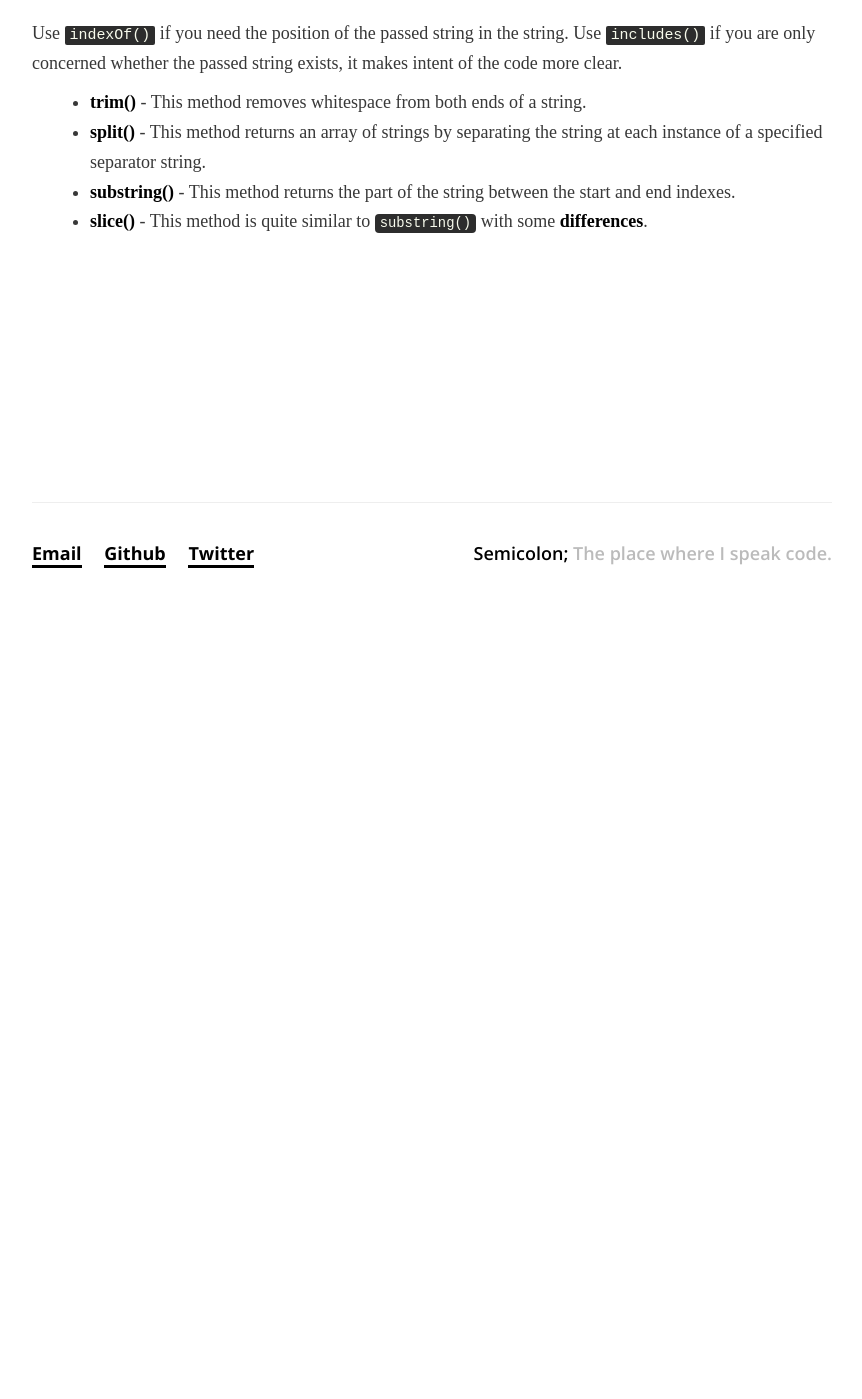
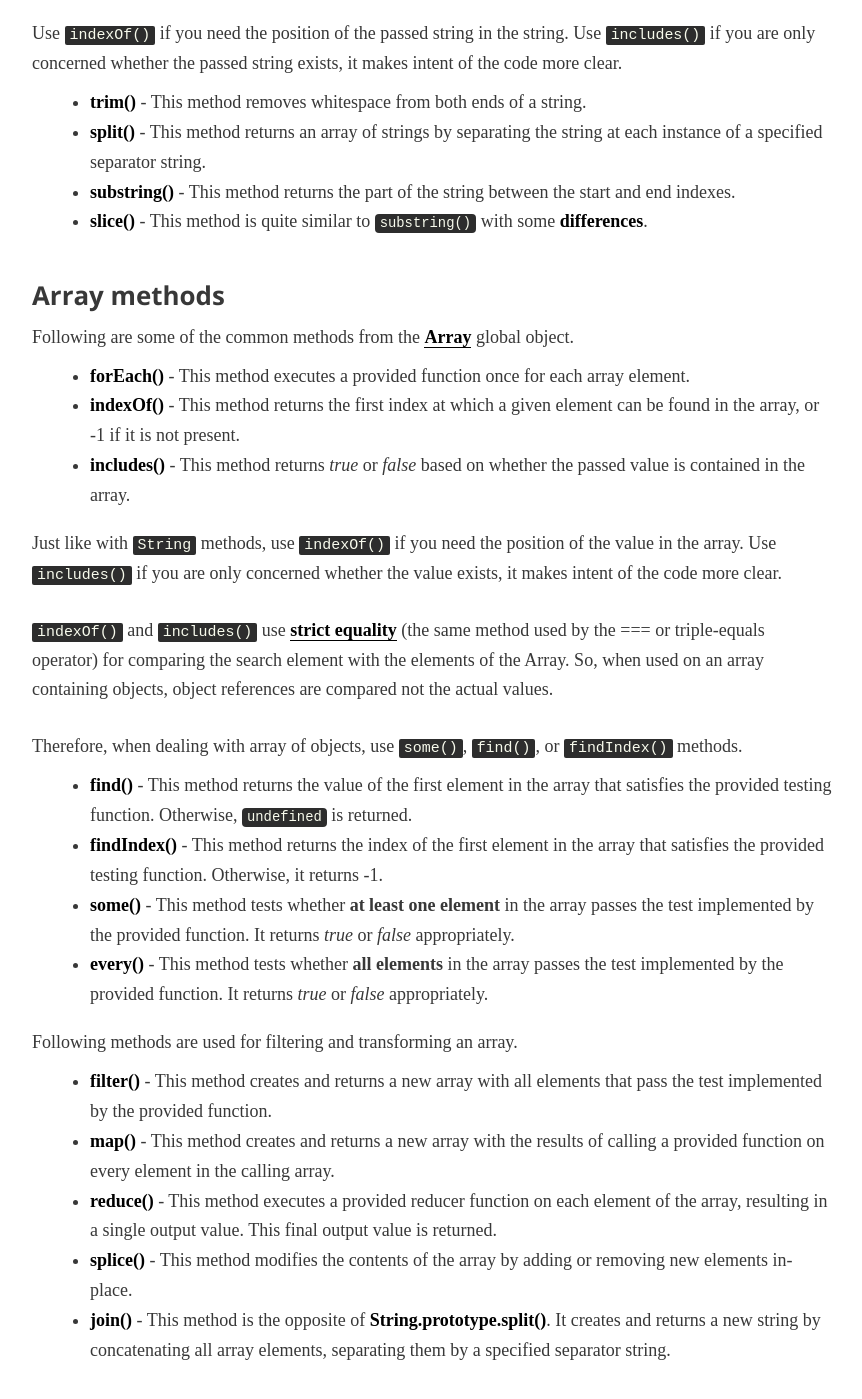
Before and after one commit to nikhilmopidevi/nikhilmopidevi.github.io, a Jekyll site: the page built from _posts/2019-11-28-Commonly used JavaScript functions.markdown, in a window 1280 px wide and 1400 px high, scrolled down 759 px. Shown: the whole window, without its empty margins (208-1070 px from the left). Built offline with Jekyll 4.4.1, drawn with Linux system fonts in a browser that asks for light colours; some web fonts are replaced; comment, search, counter and statistics services are not loaded.

Commit message:
Added Array methods

```diff
--- a/_posts/2019-11-28-Commonly used JavaScript functions.markdown
+++ b/_posts/2019-11-28-Commonly used JavaScript functions.markdown
@@ -25,6 +25,32 @@ Use `indexOf()` if you need the position of the passed string in the string. Use
 - [substring()][String.prototype.substring()] - This method returns the part of the string between the start and end indexes.
 - [slice()][String.prototype.slice()] - This method is quite similar to `substring()` with some [differences][StackOverflow - slice() vs substring()].
 
+## Array methods
+Following are some of the common methods from the [Array][Array] global object.
+
+- [forEach()][Array.prototype.forEach()] - This method executes a provided function once for each array element.
+- [indexOf()][Array.prototype.indexOf()] - This method returns the first index at which a given element can be found in the array, or -1 if it is not present.
+- [includes()][Array.prototype.includes()] - This method returns _true_ or _false_ based on whether the passed value is contained in the array.
+
+Just like with `String` methods, use `indexOf()` if you need the position of the value in the array. Use `includes()` if you are only concerned whether the value exists, it makes intent of the code more clear.
+
+`indexOf()` and `includes()` use [strict equality][Strict equality] (the same method used by the === or triple-equals operator) for comparing the search element with the elements of the Array. So, when used on an array containing objects, object references are compared not the actual values.
+
+Therefore, when dealing with array of objects, use `some()`, `find()`, or `findIndex()` methods.
+
+- [find()][Array.prototype.find()] - This method returns the value of the first element in the array that satisfies the provided testing function. Otherwise, `undefined` is returned.
+- [findIndex()][Array.prototype.findIndex()] - This method returns the index of the first element in the array that satisfies the provided testing function. Otherwise, it returns -1.
+- [some()][Array.prototype.some()] - This method tests whether **at least one element** in the array passes the test implemented by the provided function. It returns _true_ or _false_ appropriately.
+- [every()][Array.prototype.every()] - This method tests whether **all elements** in the array passes the test implemented by the provided function. It returns _true_ or _false_ appropriately.
+
+Following methods are used for filtering and transforming an array.
+
+- [filter()][Array.prototype.filter()] - This method creates and returns a new array with all elements that pass the test implemented by the provided function.
+- [map()][Array.prototype.map()] - This method creates and returns a new array with the results of calling a provided function on every element in the calling array.
+- [reduce()][Array.prototype.reduce()] - This method executes a provided reducer function on each element of the array, resulting in a single output value. This final output value is returned.
+- [splice()][Array.prototype.splice()] - This method modifies the contents of the array by adding or removing new elements in-place.
+- [join()][Array.prototype.join()] - This method is the opposite of [String.prototype.split()][String.prototype.split()]. It creates and returns a new string by concatenating all array elements, separating them by a specified separator string.
+
 [String]: https://developer.mozilla.org/en-US/docs/Web/JavaScript/Reference/Global_Objects/String
 {:target="_blank"}
 [String.prototype.indexOf()]: https://developer.mozilla.org/en-US/docs/Web/JavaScript/Reference/Global_Objects/String/indexOf
@@ -40,3 +66,32 @@ Use `indexOf()` if you need the position of the passed string in the string. Use
 [String.prototype.slice()]: https://developer.mozilla.org/en-US/docs/Web/JavaScript/Reference/Global_Objects/String/slice
 {:target="_blank"}
 [StackOverflow - slice() vs substring()]: https://stackoverflow.com/a/2243835/2924577
+
+[Array]: https://developer.mozilla.org/en-US/docs/Web/JavaScript/Reference/Global_Objects/Array
+{:target="_blank"}
+[Array.prototype.forEach()]: https://developer.mozilla.org/en-US/docs/Web/JavaScript/Reference/Global_Objects/Array/forEach
+{:target="_blank"}
+[Array.prototype.indexOf()]: https://developer.mozilla.org/en-US/docs/Web/JavaScript/Reference/Global_Objects/Array/indexOf
+{:target="_blank"}
+[Array.prototype.includes()]: https://developer.mozilla.org/en-US/docs/Web/JavaScript/Reference/Global_Objects/Array/includes
+{:target="_blank"}
+[Strict equality]: https://developer.mozilla.org/en-US/docs/Web/JavaScript/Reference/Operators/Comparison_Operators#Identity
+{:target="_blank"}
+[Array.prototype.find()]: https://developer.mozilla.org/en-US/docs/Web/JavaScript/Reference/Global_Objects/Array/find
+{:target="_blank"}
+[Array.prototype.findIndex()]: https://developer.mozilla.org/en-US/docs/Web/JavaScript/Reference/Global_Objects/Array/findIndex
+{:target="_blank"}
+[Array.prototype.some()]: https://developer.mozilla.org/en-US/docs/Web/JavaScript/Reference/Global_Objects/Array/some
+{:target="_blank"}
+[Array.prototype.every()]: https://developer.mozilla.org/en-US/docs/Web/JavaScript/Reference/Global_Objects/Array/every
+{:target="_blank"}
+[Array.prototype.filter()]: https://developer.mozilla.org/en-US/docs/Web/JavaScript/Reference/Global_Objects/Array/filter
+{:target="_blank"}
+[Array.prototype.map()]: https://developer.mozilla.org/en-US/docs/Web/JavaScript/Reference/Global_Objects/Array/map
+{:target="_blank"}
+[Array.prototype.reduce()]: https://developer.mozilla.org/en-US/docs/Web/JavaScript/Reference/Global_Objects/Array/reduce
+{:target="_blank"}
+[Array.prototype.splice()]: https://developer.mozilla.org/en-US/docs/Web/JavaScript/Reference/Global_Objects/Array/splice
+{:target="_blank"}
+[Array.prototype.join()]: https://developer.mozilla.org/en-US/docs/Web/JavaScript/Reference/Global_Objects/Array/join
+{:target="_blank"}
```
